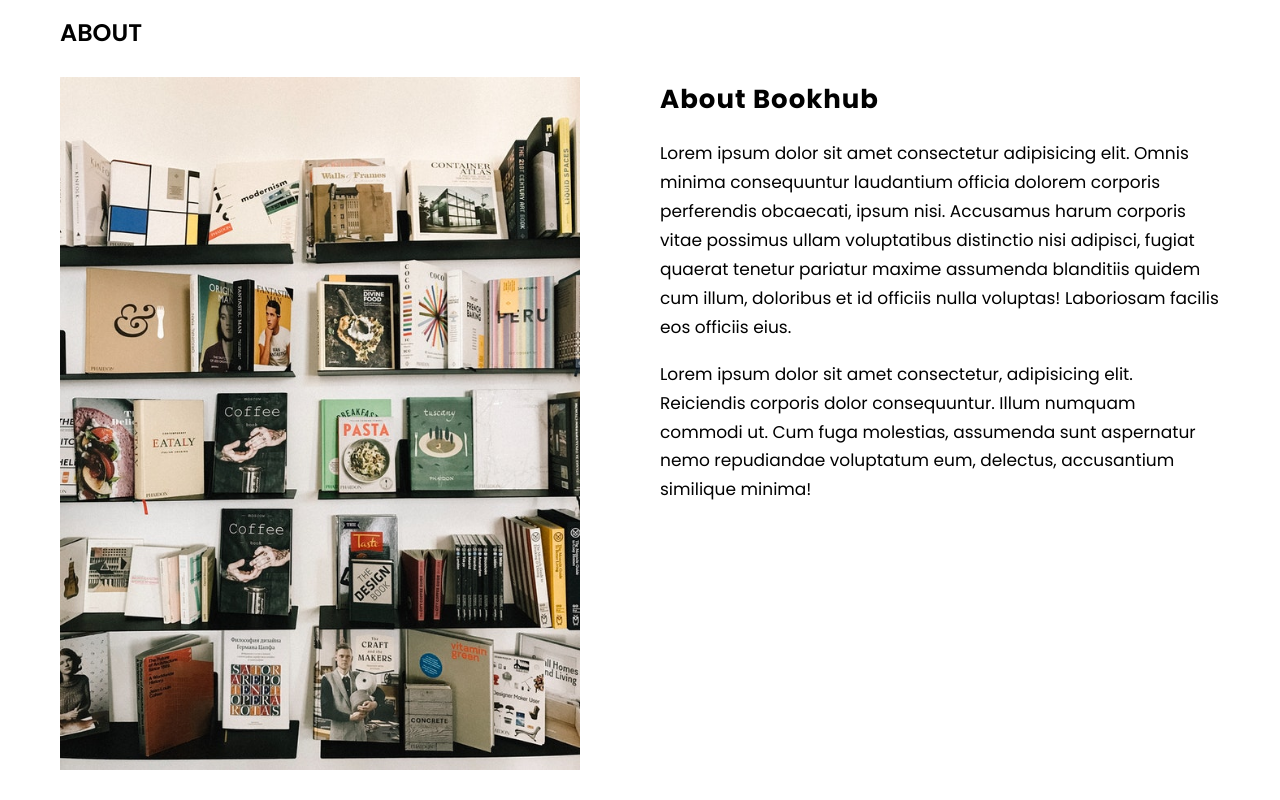
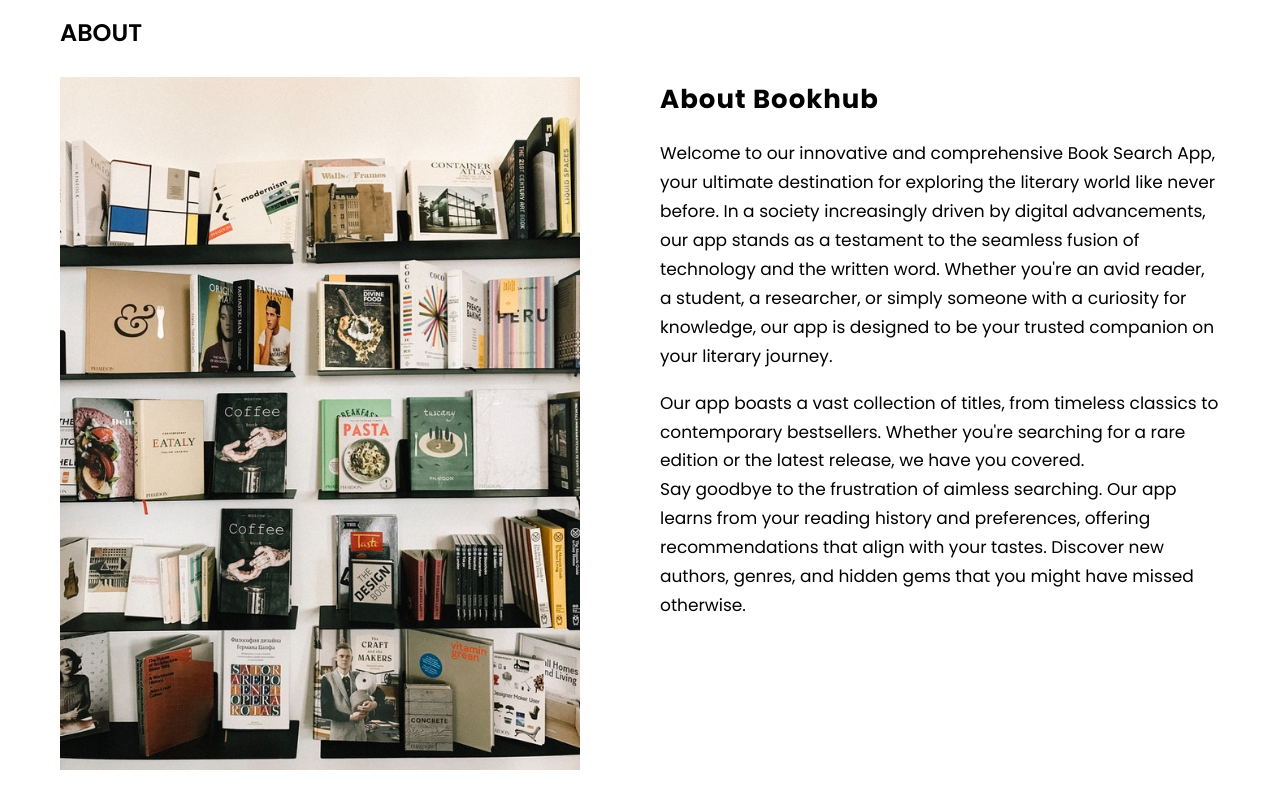
Before and after one commit to Azikenp/book-library, a React (Vite) app: page /about in a window 1280 px wide. Shown: the part 733-1533 px from the top of the page. Built offline with nearby package versions, Linux system fonts and the light colour scheme; no server answers.

Commit message:
remoing dummy text from about section

```diff
--- a/src/pages/about/About.jsx
+++ b/src/pages/about/About.jsx
@@ -1,6 +1,6 @@
-import React from 'react'
-import './About.css'
-import aboutImg from '../../images/about-img.jpg'
+import React from "react";
+import "./About.css";
+import aboutImg from "../../images/about-img.jpg";
 
 function About() {
   return (
@@ -15,18 +15,20 @@ function About() {
             <img src={aboutImg} alt="about image" />
           </div>
 
-
           <div className="about-text">
-            <h2 className="about-title fs-26 ls-1">
-               About Bookhub
-            </h2>
-            <p className="fs-17">Lorem ipsum dolor sit amet consectetur adipisicing elit. Omnis minima consequuntur laudantium officia dolorem corporis perferendis obcaecati, ipsum nisi. Accusamus harum corporis vitae possimus ullam voluptatibus distinctio nisi adipisci, fugiat quaerat tenetur pariatur maxime assumenda blanditiis quidem cum illum, doloribus et id officiis nulla voluptas! Laboriosam facilis eos officiis eius.</p>
-            <p className="fs-17">Lorem ipsum dolor sit amet consectetur, adipisicing elit. Reiciendis corporis dolor consequuntur. Illum numquam commodi ut. Cum fuga molestias, assumenda sunt aspernatur nemo repudiandae voluptatum eum, delectus, accusantium similique minima!</p>
+            <h2 className="about-title fs-26 ls-1">About Bookhub</h2>
+            <p className="fs-17">
+            Welcome to our innovative and comprehensive Book Search App, your ultimate destination for exploring the literary world like never before. In a society increasingly driven by digital advancements, our app stands as a testament to the seamless fusion of technology and the written word. Whether you're an avid reader, a student, a researcher, or simply someone with a curiosity for knowledge, our app is designed to be your trusted companion on your literary journey.
+            </p>
+            <p className="fs-17">
+            Our app boasts a vast collection of titles, from timeless classics to contemporary bestsellers. Whether you're searching for a rare edition or the latest release, we have you covered.
+            <br />  Say goodbye to the frustration of aimless searching. Our app learns from your reading history and preferences, offering recommendations that align with your tastes. Discover new authors, genres, and hidden gems that you might have missed otherwise.
+            </p>
           </div>
         </div>
       </div>
     </section>
-  )
+  );
 }
 
-export default About
+export default About;
```
